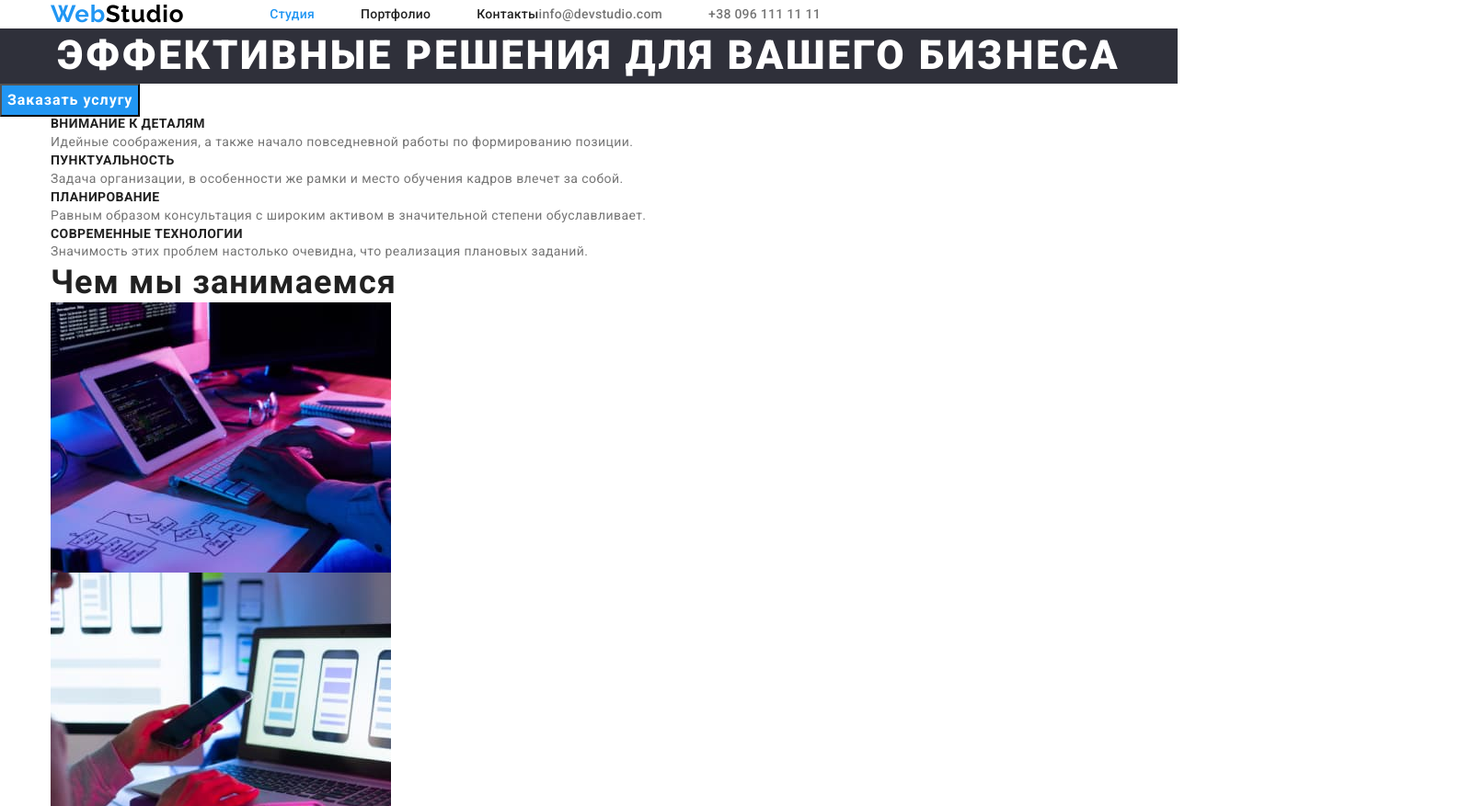
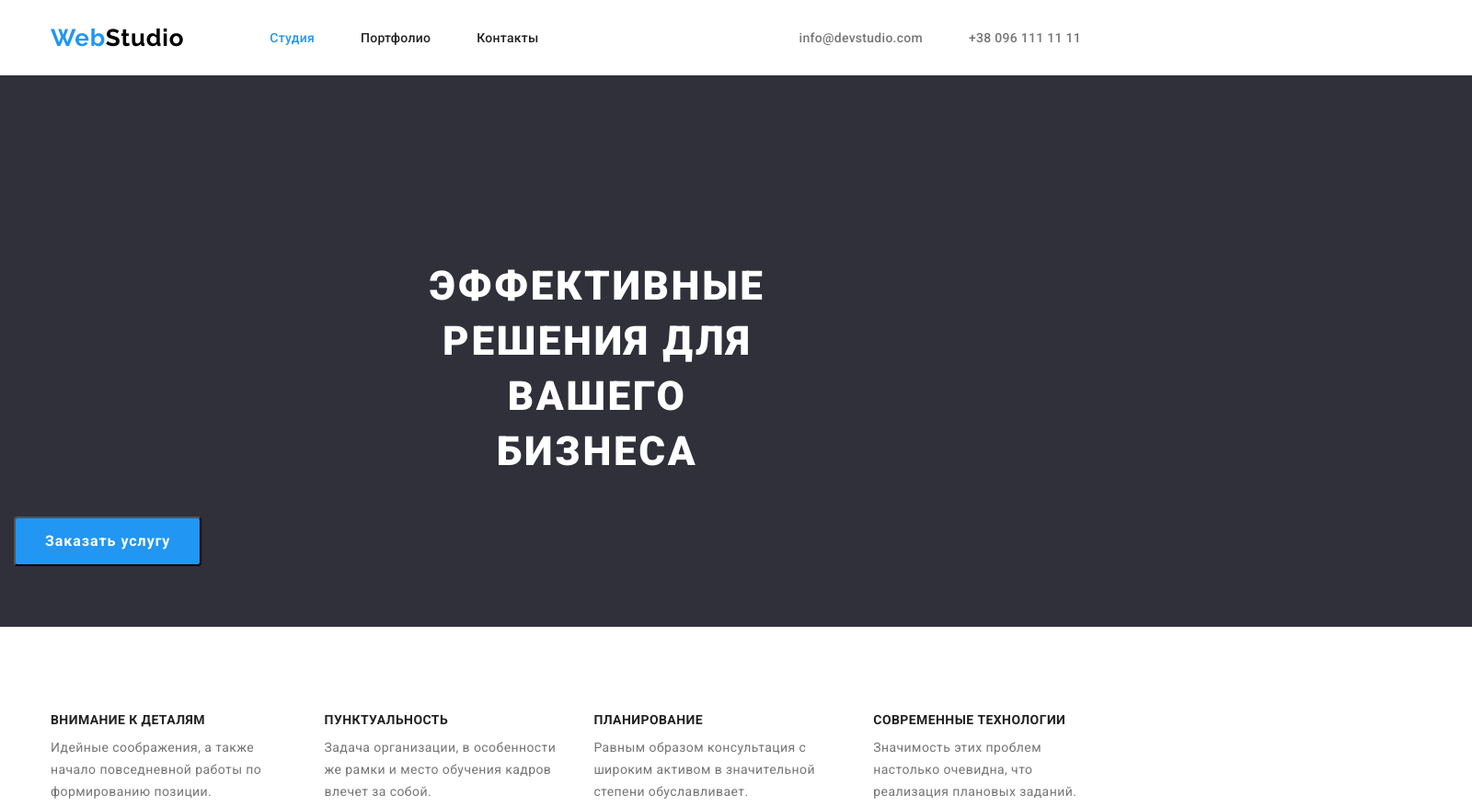
Before and after one commit to Tolik81/goit-markup-hw-03, a plain HTML site: page index.html in a window 1280 px wide. Shown: the top 877 px of the page at 92% size, 1600 px wide, since content can reach past the window. Drawn offline with nearby package versions, Linux system fonts and the light colour scheme.

Commit message:
продовження роботи дз 3

```diff
--- a/css/styles.css
+++ b/css/styles.css
@@ -1,4 +1,8 @@
-h1,h2,h3,h4,p{
+h1,
+h2,
+h3,
+h4,
+p{
     margin-top: 0;
     margin-bottom: 0;
 
@@ -32,14 +36,13 @@ font-family: 'Roboto', sans-serif;
     margin-left: auto;
     margin-right: auto;
     padding-left: 15px;
-    padding-right: 15px:
+    padding-right: 15px;
 
 }
 
 
 
 /* ======HEADER====== */
-
 
 
 .page-header-container {
@@ -55,6 +58,8 @@ font-family: 'Roboto', sans-serif;
 .menu {
     display: flex;
     align-items: center;
+    margin-top: 32px;
+    margin-bottom: 32px;
 }
 
 
@@ -70,11 +75,15 @@ font-family: 'Roboto', sans-serif;
 
 .logo{
     margin-right: 93px;
+    margin-top: 25px;
+    margin-bottom: 25px;
 }
 
 .contact-page{
 display: flex;
 align-items: center;
+margin-left: auto;
+margin-right: 50px;
 }
 
 .menu-item:not(:last-child) {
@@ -125,21 +134,46 @@ color: #2196F3;
                 /* =====/HEADER===== */
 
                 /* =====HERO===== */
+.hero{
+        width: 1600px;
+        height: 600px;
+        left: 0px;
+        top: 80px;
 
+        background: #2F303A;
+}
 
 .effective-solutions{
+            width: 696px;
             font-weight: 900;
             font-size: 44px;
             line-height: 1.36;
+
+            display: flex;
+            align-items: center;
             text-align: center;
             letter-spacing: 0.06em;
             text-transform: uppercase;
+            text-align: center;
+
+            padding-top: 200px;
+            padding-bottom: 40px;
+            padding-left: 452px;
+            padding-right: 452px;
+
+
+
 
             color: #FFFFFF;
             background: #2F303A;
     }
  .modal-button{
-        font-weight: 700;
+    padding-left: 32px;
+    padding-right: 32px;
+    padding-top: 10px;
+    padding-bottom: 10px;
+
+            font-weight: 700;
             font-size: 16px;
             line-height: 1.88;
 
@@ -149,7 +183,10 @@ color: #2196F3;
             letter-spacing: 0.06em;
 
             color: #FFFFFF;
+
+            border-radius: 4px;
             background: #2196F3;
+
 
  }
 
@@ -158,7 +195,32 @@ color: #2196F3;
     background-color: #188ce8;
  }
 
+ .hero{
+    background: #2F303A;
+ }
+
+
+
+
+
+
  /* =====/HERO===== */
+
+ /* ====== ЧЕМ МЫ ЗАНИМАЕМСЯ=====*/
+
+.about-us{
+    margin-top: 94px;
+    margin-bottom: 50px;
+    display: flex;
+    align-items: center;
+}
+
+ .about-us-title{
+    display: flex;
+    align-items: center;
+
+}
+
 
  /* ======BUTTON PORTFOLIO===== */
 
@@ -204,6 +266,9 @@ color: #FFFFFF;
         line-height: 1.14;
         letter-spacing: 0.03em;
         text-transform: uppercase;
+        margin-right: 30px;
+        margin-bottom: 10px;
+
 
         color: #212121;
  }
@@ -212,11 +277,22 @@ color: #FFFFFF;
         font-size: 14px;
         line-height: 1.71;
         letter-spacing: 0.03em;
+        margin-right: 30px;
 
         color: #757575;
  }
 
- /* =======OUR TEAM======= */
+ .our-advantages-block{
+    display: flex;
+    align-items: center;
+    padding-top: 94px;
+
+}
+
+
+
+
+    /* =======OUR TEAM======= */
 
  .our-team{
     background: #F5F4FA;
--- a/index.html
+++ b/index.html
@@ -9,9 +9,9 @@
     <link rel="preconnect" href="https://fonts.gstatic.com" crossorigin>
     <link
     href="https://fonts.googleapis.com/css2?family=Raleway:wght@700&family=Roboto:wght@400;500;700;900&display=swap"
-    rel="stylesheet">
+    rel="stylesheet"/>
 
-   <link rel="stylesheet" href="https://cdn.jsdelivr.net/npm/modern-normalize@1.1.0/modern-normalize.min.css">
+   <link rel="stylesheet" href="https://cdn.jsdelivr.net/npm/modern-normalize@1.1.0/modern-normalize.min.css"/>
     <link rel="stylesheet" href="./css/styles.css"/>
 </head>
 <body>
@@ -23,11 +23,14 @@
             <a class="logo link" href="">Web<span class="logo-studio">Studio</span></a>
             <ul class="menu list">
                 <li class="menu-item">
-            <a class="menu-link link current" href="./index.html">Студия</a></li>
+                    <a class="menu-link link current" href="./index.html">Студия</a>
+                </li>
                 <li class="menu-item">
-            <a class="menu-link link" href="./portfolio.html">Портфолио</a></li>
+                    <a class="menu-link link" href="./portfolio.html">Портфолио</a>
+                </li>
                 <li class="menu-item">
-            <a class="menu-link link" href="">Контакты</a></li>
+                    <a class="menu-link link" href="">Контакты</a>
+                </li>
             </ul>
         </nav>
         <ul class="list contact-page">
@@ -44,14 +47,18 @@
 
    <!-------------HERO---------->
    <main>
-     <div class="">
-        <section class="hero">
+    <section class="container hero">
+        <div>
             <h1 class="effective-solutions">Эффективные решения для вашего бизнеса</h1>
             <button class="modal-button" type="button">Заказать услугу</button>
+        </div>
     </section>
+
+
     <section class="container">
+        <div>
             <h2 hidden>Наши преимущества</h2>
-            <ul class="list">
+            <ul class="our-advantages-block list">
                 <li>
                     <h3 class="our-advantages">Внимание к деталям</h3>
                     <p class="advantages-text">Идейные соображения, а также начало повседневной работы по формированию позиции.
@@ -72,8 +79,8 @@
                     <p class="advantages-text">Значимость этих проблем настолько очевидна, что реализация плановых заданий.</p>
                 </li>
             </ul>
+        </div>
         </section>
-     </div>
 
 
 
@@ -83,8 +90,9 @@
      <!---ЧЕМ МЫ ЗАНИМАЕМСЯ-------->
 
     <section class="container">
+        <div class="container">
         <h2 class="about-us">Чем мы занимаемся</h2>
-        <ul class="list">
+        <ul class="about-us-title list">
             <li>
                 <img src="./images/img.jpg" alt="работа за компьютером" width="370">
             </li>
@@ -95,7 +103,10 @@
                 <img src="./images/img-3.jpg" alt="работа за компьютером" width="370">
             </li>
         </ul>
+        </div>
     </section>
+
+
     <!---/ЧЕМ МЫ ЗАНИМАЕМСЯ-->
 
     <!-----OUR TEAM------>
```
Lines whose indentation alone changed are shown as unchanged.
